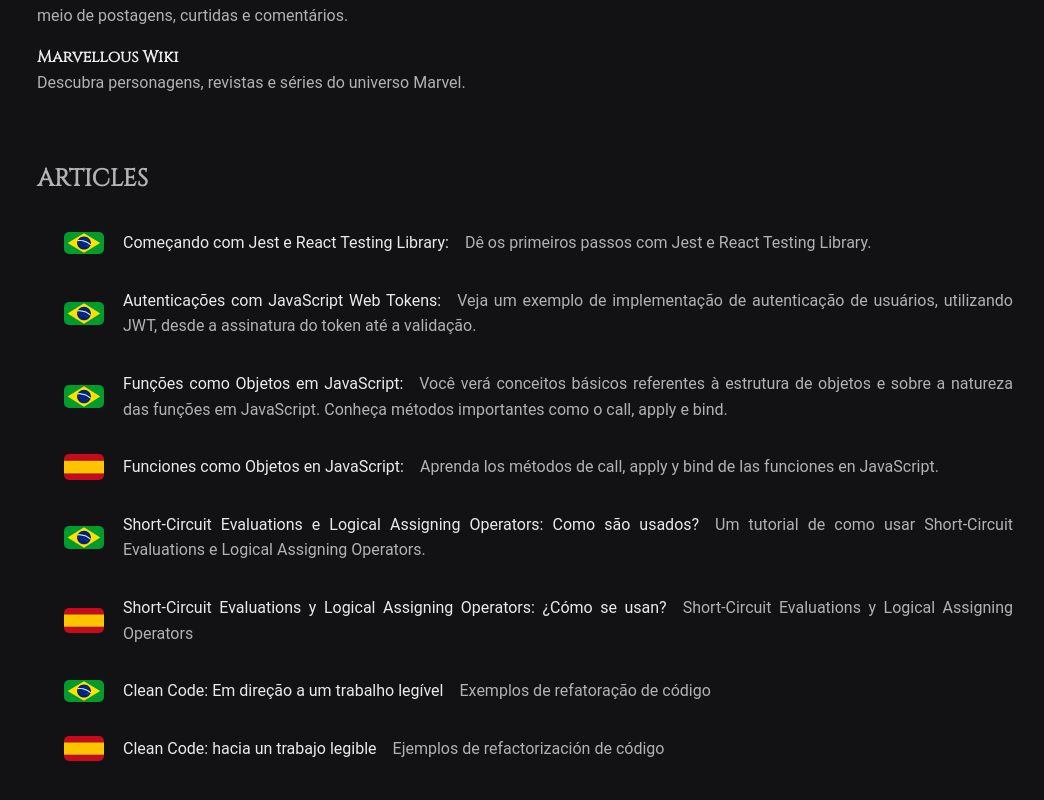
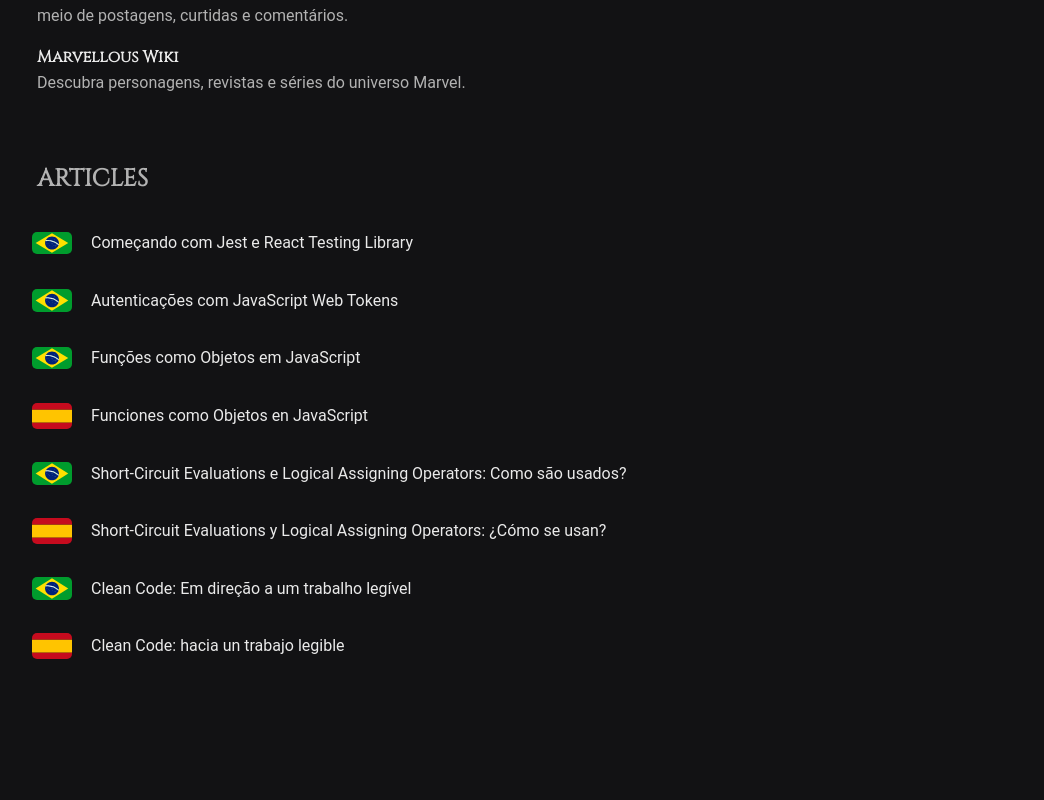
Before and after one commit to jairocket/jailsonanjos, a React (Vite) app: page / in a window 1280 px wide. Shown: the part 791-1591 px from the top of the page, without its empty margins (95-1139 px from the left). Built offline with nearby package versions, Linux system fonts and the light colour scheme.

Commit message:
feat(articles): Remove articles description

```diff
--- a/src/App.tsx
+++ b/src/App.tsx
@@ -63,13 +63,12 @@ function App() {
         <ArticlesContainer>
           <Heading2 id="articles">{t("section.articles")}</Heading2>
           {articles.map((article) => {
-            const { href, title, description, language } = article
+            const { href, title, language } = article
             return (
               <Article
                 key={title}
                 href={href}
                 title={title}
-                description={description}
                 language={language}
               />
             )
--- a/src/components/Article/index.tsx
+++ b/src/components/Article/index.tsx
@@ -7,11 +7,10 @@ import EsFlag from '../../assets/EsFlag.svg'
 type ArticleType = {
   href: string
   title: string
-  description: string
   language: string
 }
 
-export function Article({ href, title, description, language }: ArticleType) {
+export function Article({ href, title, language }: ArticleType) {
   return (
     <Wrapper>
       {language === "br" ? (
@@ -28,7 +27,6 @@ export function Article({ href, title, description, language }: ArticleType) {
         <a href={href} target={'_blank'}>
           {title}
         </a>
-        <span>{description}</span>
       </ArticlesContainer>
     </Wrapper>
   )
--- a/src/components/Article/styles.ts
+++ b/src/components/Article/styles.ts
@@ -3,8 +3,8 @@ import styled from 'styled-components'
 export const ArticlesContainer = styled.div`
   margin: 1rem;
   line-height: 1.6;
-  text-align: justify;
-  align-items: stretch;
+  text-align: start;
+
   justify-content: flex-start;
 
   h2 {
@@ -29,5 +29,5 @@ export const ArticlesContainer = styled.div`
 export const Wrapper = styled.div`
     display: flex;
     align-items: center;
-    margin: 0 2.5rem;
+    margin: 0 0.5rem;
 `
--- a/src/data/index.ts
+++ b/src/data/index.ts
@@ -33,56 +33,44 @@ export const projects = [
 export const articles = [
   {
     href: 'https://dev.to/jairocket/comecando-com-jest-e-react-testing-library-10ck',
-    title: 'Começando com Jest e React Testing Library:',
-    description: 'Dê os primeiros passos com Jest e React Testing Library.',
+    title: 'Começando com Jest e React Testing Library',
     language: 'br'
   },
   {
     href: 'https://dev.to/jairocket/autenticacoes-usando-jwt-3627',
-    title: 'Autenticações com JavaScript Web Tokens:',
-    description:
-      'Veja um exemplo de implementação de autenticação de usuários, utilizando JWT, desde a assinatura do token até a validação.',
-      language: 'br'
+    title: 'Autenticações com JavaScript Web Tokens',
+    language: 'br'
   },
   {
     href: 'https://community.revelo.com/funcoes-como-objetos-em-javascript/',
-    title: 'Funções como Objetos em JavaScript:',
-    description:
-      'Você verá conceitos básicos referentes à estrutura de objetos e sobre a natureza das funções em JavaScript. Conheça métodos importantes como o call, apply e bind.',
+    title: 'Funções como Objetos em JavaScript',
     language: 'br'
   },
   {
     href: 'https://community.listopro.com/funciones-como-objetos-de-javascript/',
-    title: 'Funciones como Objetos en JavaScript:',
-    description:
-      'Aprenda los métodos de call, apply y bind de las funciones en JavaScript.',
-      language: 'es'
+    title: 'Funciones como Objetos en JavaScript',
+    language: 'es'
   },
   {
     href: 'https://community.revelo.com/short-circuit-evaluations-e-logical-assigning-operator-como-sao-usados/',
     title:
       'Short-Circuit Evaluations e Logical Assigning Operators: Como são usados?',
-    description:
-      'Um tutorial de como usar Short-Circuit Evaluations e Logical Assigning Operators.',
-      language: 'br'
+    language: 'br'
   },
   {
     href: 'https://community.listopro.com/short-circuit-evaluations-y-logical-assigning-operators-como-se-usan/',
     title:
       'Short-Circuit Evaluations y Logical Assigning Operators: ¿Cómo se usan?',
-    description: 'Short-Circuit Evaluations y Logical Assigning Operators',
     language: 'es'
   },
   {
     href: 'https://community.revelo.com.br/clean-code-em-direcao-a-um-trabalho-legivel/',
     title: 'Clean Code: Em direção a um trabalho legível',
-    description: 'Exemplos de refatoração de código',
     language: 'br'
   },
   {
     href: 'https://community.listopro.com/clean-code-hacia-un-trabajo-legible/',
     title: 'Clean Code: hacia un trabajo legible',
-    description: 'Ejemplos de refactorización de código',
     language: 'es'
   }
 ]
```
